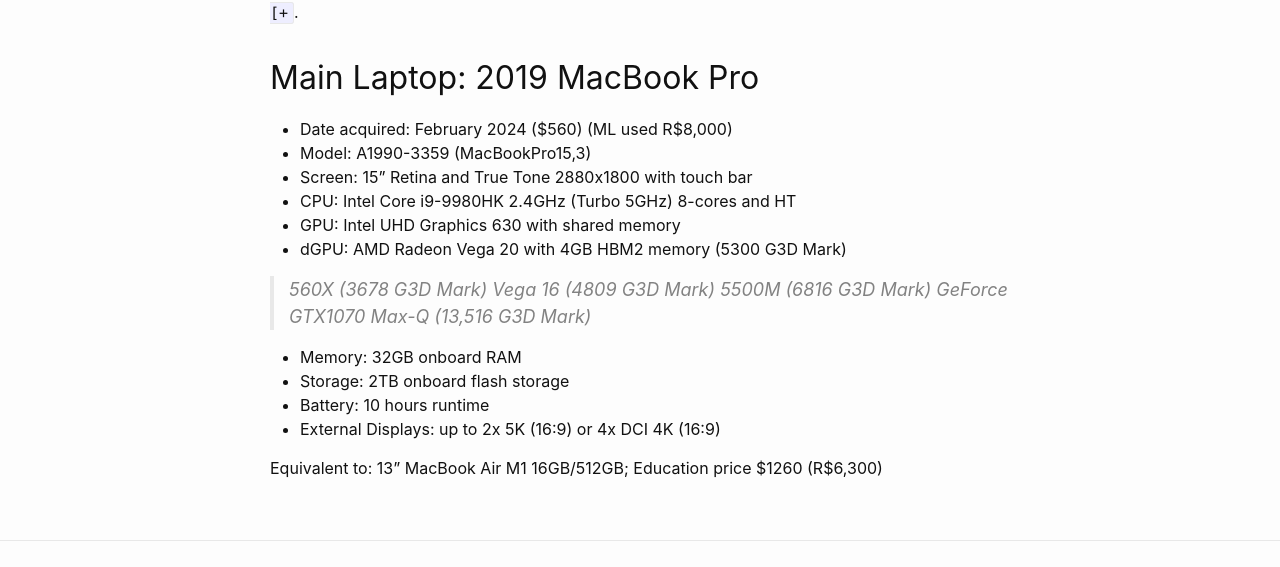
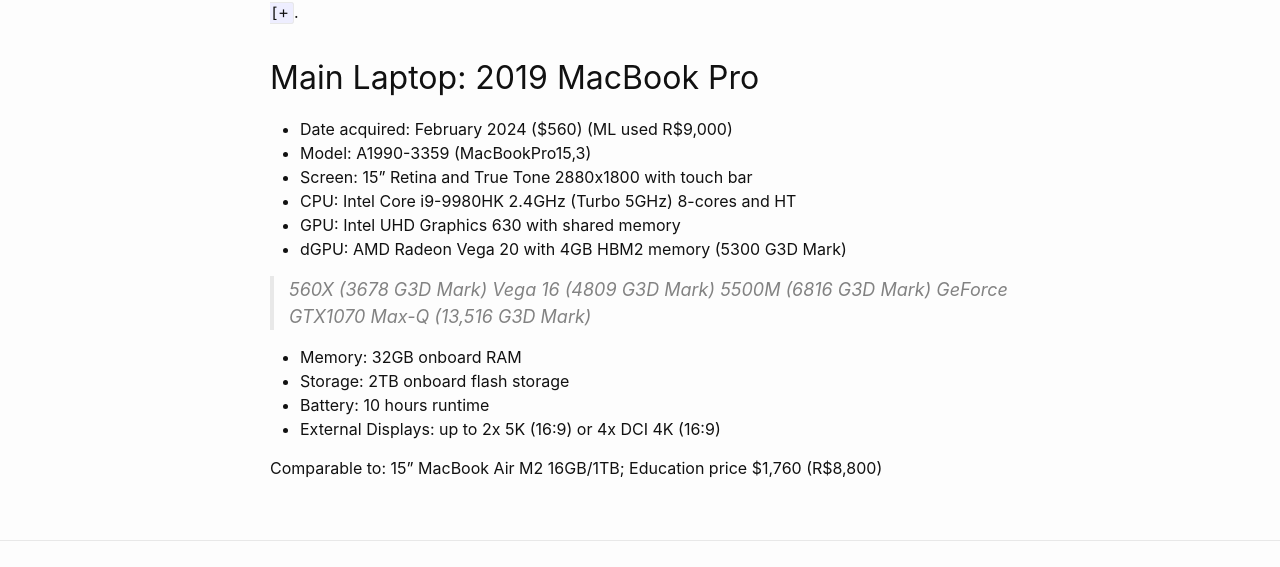
Before and after one commit to ekbann/ekbann.github.io, a Jekyll site: the page built from _posts/2024-02-11-my-computers.md, in a window 1280 px wide. Shown: the part 550-1117 px from the top of the page. Built offline with Jekyll 4.4.1, drawn with Linux system fonts in a browser that asks for light colours.

Commit message:
Update 2024-02-11-my-computers.md

```diff
--- a/_posts/2024-02-11-my-computers.md
+++ b/_posts/2024-02-11-my-computers.md
@@ -12,21 +12,21 @@ My quest to learn computer architecture and programming started in the 80s with
 
 ## Main Laptop: 2019 MacBook Pro
 
-- Date acquired: February 2024 ($560) (ML used R$8,000)
+- Date acquired: February 2024 ($560) (ML used R$9,000)
 - Model: A1990-3359 (MacBookPro15,3)
 - Screen: 15" Retina and True Tone 2880x1800 with touch bar
 - CPU: Intel Core i9-9980HK 2.4GHz (Turbo 5GHz) 8-cores and HT
 - GPU: Intel UHD Graphics 630 with shared memory
 - dGPU: AMD Radeon Vega 20 with 4GB HBM2 memory (5300 G3D Mark)
 
->560X (3678 G3D Mark)
->Vega 16 (4809 G3D Mark)
->5500M (6816 G3D Mark)
->GeForce GTX1070 Max-Q (13,516 G3D Mark)
+> 560X (3678 G3D Mark)
+> Vega 16 (4809 G3D Mark)
+> 5500M (6816 G3D Mark)
+> GeForce GTX1070 Max-Q (13,516 G3D Mark)
 
 - Memory: 32GB onboard RAM
 - Storage: 2TB onboard flash storage
 - Battery: 10 hours runtime
 - External Displays: up to 2x 5K (16:9) or 4x DCI 4K (16:9)
 
-Equivalent to: 13" MacBook Air M1 16GB/512GB; Education price $1260 (R$6,300)
+Comparable to: 15" MacBook Air M2 16GB/1TB; Education price $1,760 (R$8,800)
```
